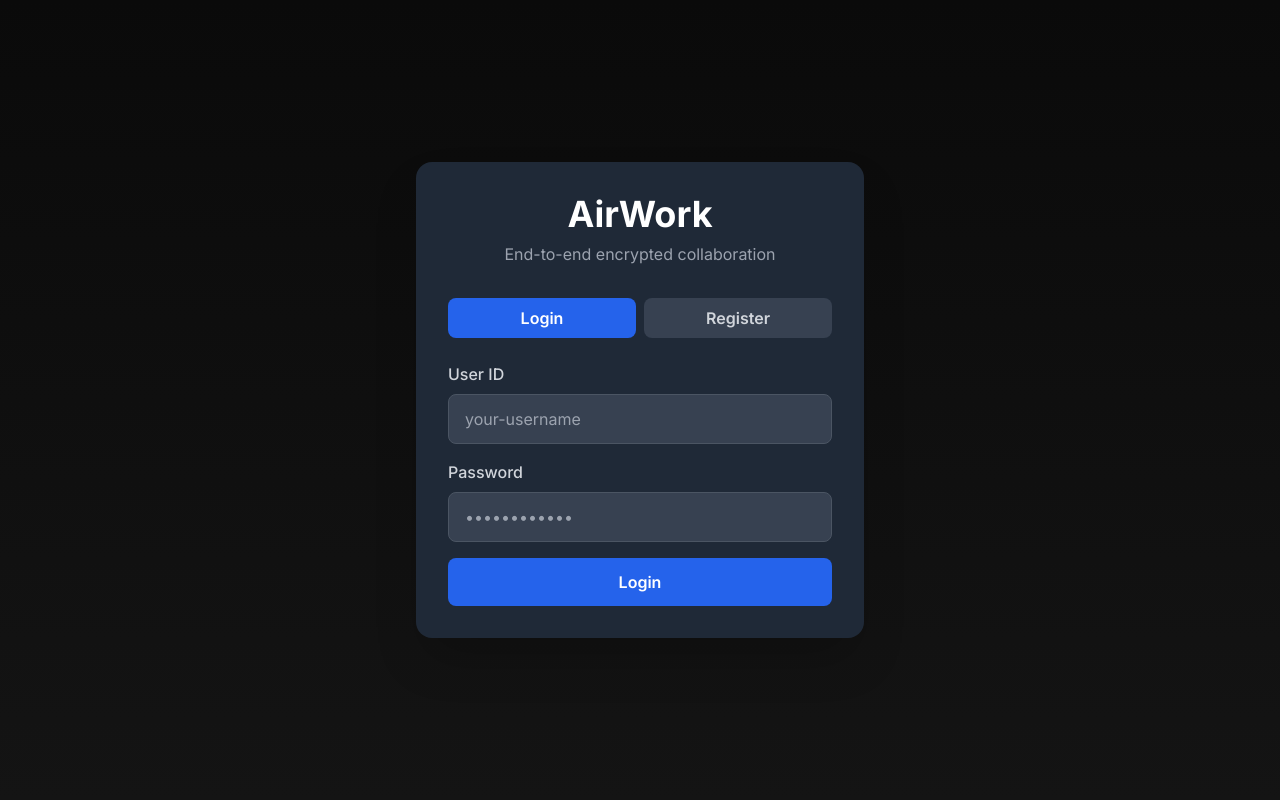
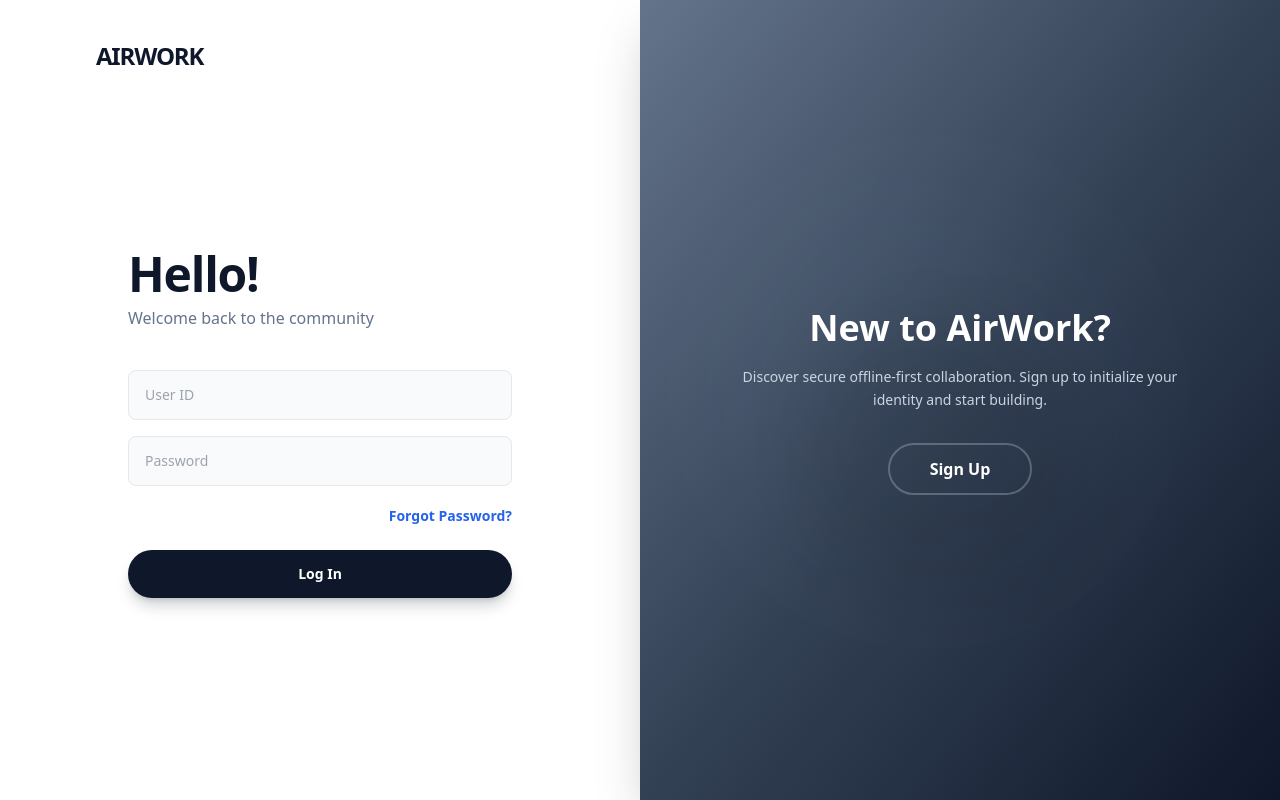
Before and after one commit to nafisadipra/AirWork, a Next.js app: page / in a window 1280 px wide. Built offline with nearby package versions, Linux system fonts and the light colour scheme.

Commit message:
updated ui and forget pass

```diff
--- a/src/app/page.tsx
+++ b/src/app/page.tsx
@@ -1,133 +1,273 @@
 'use client';
 
 import { useState } from 'react';
+import { useRouter } from 'next/navigation';
 
 export default function LoginPage() {
+  const router = useRouter();
   const [isLogin, setIsLogin] = useState(true);
+  const [isRecoveryMode, setIsRecoveryMode] = useState(false); // <--- Added Recovery State
+
   const [userId, setUserId] = useState('');
+  const [email, setEmail] = useState('');
   const [password, setPassword] = useState('');
-  const [error, setError] = useState('');
-  const [successMsg, setSuccessMsg] = useState('');
-  const [loading, setLoading] = useState(false);
+  const [status, setStatus] = useState({ type: '', message: '' });
+
+  // Emergency Kit Modal States
+  const [recoveryPhrase, setRecoveryPhrase] = useState<string | null>(null);
+  const [showRecoveryModal, setShowRecoveryModal] = useState(false);
 
   const handleSubmit = async (e: React.FormEvent) => {
     e.preventDefault();
-    setError('');
-    setSuccessMsg('');
-    setLoading(true);
+    setStatus({ type: 'info', message: isRecoveryMode ? 'Recovering vault...' : 'Authenticating...' });
 
     try {
-      // Access the secure IPC bridge
       const api = (window as any).electronAPI;
 
-      if (!api) {
-        throw new Error('Electron API bridge not found! Are you running in the desktop app?');
+      // If we are in Login or Recovery mode, we call api.login.
+      // The backend automatically detects if the password is 24 words!
+      const result = isLogin
+        ? await api.login({ userId, password })
+        : await api.register({ userId, email, password });
+
+      if (result.success) {
+        localStorage.setItem('airwork_user', userId);
+
+        if (!isLogin && result.recoveryPhrase) {
+          // Registration: Show the Emergency Kit Modal
+          setRecoveryPhrase(result.recoveryPhrase);
+          setShowRecoveryModal(true);
+        } else {
+          // Login / Recovery: Proceed directly to Dashboard
+          setStatus({ type: 'success', message: 'Success! Decrypting vault...' });
+          setTimeout(() => {
+            router.push('/dashboard');
+          }, 800);
         }
 
-      // Call the handlers we built in main.ts
-      const result = isLogin
-        ? await api.login({ userId, password })
-        : await api.register({ userId, password });
-
-      if (result.success) {
-        setSuccessMsg(`Successfully ${isLogin ? 'logged in' : 'registered'}! Database unlocked.`);
-        // In the future, this is where we will route to the Kanban board
       } else {
-        setError(result.error || 'Authentication failed');
+        setStatus({ type: 'error', message: result.error || 'Authentication failed' });
       }
     } catch (err) {
-      setError(err instanceof Error ? err.message : 'Unknown error');
-    } finally {
-      setLoading(false);
+      setStatus({ type: 'error', message: 'Bridge connection error' });
     }
   };
 
+  const toggleMode = () => {
+    setIsLogin(!isLogin);
+    setIsRecoveryMode(false); // Reset recovery mode if they switch tabs
+    setStatus({ type: '', message: '' });
+  };
+
   return (
-    <div className="min-h-screen flex items-center justify-center p-4">
-      <div className="max-w-md w-full bg-gray-800 rounded-2xl shadow-2xl p-8">
-        <div className="text-center mb-8">
-          <h1 className="text-4xl font-bold text-white mb-2">
+    <div className="relative min-h-screen bg-white font-sans text-slate-900 selection:bg-slate-200 overflow-hidden flex">
+
+      {/* ==================== FORM PANEL ==================== */}
+      <div
+        className={`absolute top-0 left-0 w-full lg:w-1/2 h-full flex flex-col justify-center px-8 sm:px-16 lg:px-24 bg-white z-10 transition-transform duration-700 ease-in-out ${
+          isLogin ? 'translate-x-0' : 'lg:translate-x-full'
+        }`}
+      >
+        {/* Top Left Branding */}
+        <div className="absolute top-10 left-8 sm:left-16 lg:left-24">
+          <h1 className="text-2xl font-black tracking-tighter uppercase text-slate-900">
             AirWork
           </h1>
-          <p className="text-gray-400">
-            End-to-end encrypted collaboration
-          </p>
         </div>
 
-        <div className="flex gap-2 mb-6">
-          <button
-            onClick={() => setIsLogin(true)}
-            className={`flex-1 py-2 px-4 rounded-lg font-semibold transition ${
-              isLogin
-                ? 'bg-blue-600 text-white'
-                : 'bg-gray-700 text-gray-300 hover:bg-gray-600'
-            }`}
-          >
-            Login
-          </button>
-          <button
-            onClick={() => setIsLogin(false)}
-            className={`flex-1 py-2 px-4 rounded-lg font-semibold transition ${
-              !isLogin
-                ? 'bg-blue-600 text-white'
-                : 'bg-gray-700 text-gray-300 hover:bg-gray-600'
-            }`}
-          >
-            Register
-          </button>
-        </div>
+        {/* Form Container */}
+        <div className="w-full max-w-sm mx-auto mt-12">
+          <h2 className="text-5xl font-extrabold text-slate-900 tracking-tight mb-2 transition-all">
+            {isRecoveryMode ? 'Recovery' : isLogin ? 'Hello!' : 'Join Us!'}
+          </h2>
+          <p className="text-slate-500 font-medium mb-10">
+            {isRecoveryMode
+              ? 'Enter your 24-word phrase to restore access.'
+              : isLogin
+                ? 'Welcome back to the community'
+                : 'Initialize your secure offline identity'}
+          </p>
 
           <form onSubmit={handleSubmit} className="space-y-4">
+
+            {/* User ID Input (Always visible) */}
             <div>
-            <label className="block text-gray-300 mb-2 font-medium">
-              User ID
-            </label>
               <input
                 type="text"
+                placeholder="User ID"
                 value={userId}
                 onChange={(e) => setUserId(e.target.value)}
-              className="w-full px-4 py-3 bg-gray-700 border border-gray-600 rounded-lg text-white focus:outline-none focus:ring-2 focus:ring-blue-500"
-              placeholder="your-username"
+                className="w-full px-4 py-3.5 bg-gray-50 border border-gray-200 rounded-lg text-sm text-slate-900 placeholder-gray-400 focus:outline-none focus:border-slate-500 focus:ring-1 focus:ring-slate-500 transition-all"
                 required
               />
             </div>
 
+            {/* Email Input (Only visible on Sign Up) */}
+            {!isLogin && (
               <div>
-            <label className="block text-gray-300 mb-2 font-medium">
-              Password
-            </label>
                 <input
-              type="password"
-              value={password}
-              onChange={(e) => setPassword(e.target.value)}
-              className="w-full px-4 py-3 bg-gray-700 border border-gray-600 rounded-lg text-white focus:outline-none focus:ring-2 focus:ring-blue-500"
-              placeholder="••••••••••••"
-              minLength={12}
-              required
+                  type="email"
+                  placeholder="Email Address"
+                  value={email}
+                  onChange={(e) => setEmail(e.target.value)}
+                  className="w-full px-4 py-3.5 bg-gray-50 border border-gray-200 rounded-lg text-sm text-slate-900 placeholder-gray-400 focus:outline-none focus:border-slate-500 focus:ring-1 focus:ring-slate-500 transition-all"
+                  required={!isLogin}
                 />
-          </div>
-
-          {error && (
-            <div className="bg-red-900/50 border border-red-700 text-red-200 px-4 py-3 rounded-lg">
-              {error}
               </div>
             )}
 
-          {successMsg && (
-            <div className="bg-green-900/50 border border-green-700 text-green-200 px-4 py-3 rounded-lg">
-              {successMsg}
+            {/* Password / Recovery Input */}
+            <div>
+              {isRecoveryMode ? (
+                <textarea
+                  placeholder="Paste your 24-word recovery phrase here..."
+                  value={password}
+                  onChange={(e) => setPassword(e.target.value)}
+                  className="w-full px-4 py-3.5 bg-gray-50 border border-red-200 rounded-lg text-sm text-slate-900 placeholder-gray-400 focus:outline-none focus:border-red-500 focus:ring-1 focus:ring-red-500 transition-all resize-none"
+                  rows={3}
+                  required
+                />
+              ) : (
+                <input
+                  type="password"
+                  placeholder="Password"
+                  value={password}
+                  onChange={(e) => setPassword(e.target.value)}
+                  className="w-full px-4 py-3.5 bg-gray-50 border border-gray-200 rounded-lg text-sm text-slate-900 placeholder-gray-400 focus:outline-none focus:border-slate-500 focus:ring-1 focus:ring-slate-500 transition-all"
+                  required
+                />
+              )}
+            </div>
+
+            {/* Forgot Password Link (Only visible on normal Login) */}
+            {isLogin && !isRecoveryMode && (
+              <div className="flex justify-end pt-1">
+                <button
+                  type="button"
+                  onClick={() => setIsRecoveryMode(true)}
+                  className="text-sm font-semibold text-blue-600 hover:text-blue-800 transition-colors"
+                >
+                  Forgot Password?
+                </button>
               </div>
             )}
 
+            {/* Cancel Recovery Link (Visible only in Recovery mode) */}
+            {isRecoveryMode && (
+              <div className="flex justify-end pt-1">
+                <button
+                  type="button"
+                  onClick={() => setIsRecoveryMode(false)}
+                  className="text-sm font-semibold text-slate-500 hover:text-slate-800 transition-colors"
+                >
+                  Back to Password Login
+                </button>
+              </div>
+            )}
+
+            {/* Status Banner */}
+            {status.message && (
+              <div className={`p-3 text-sm font-semibold rounded-lg mt-2 ${
+                status.type === 'error' ? 'bg-red-50 text-red-600 border border-red-100' :
+                status.type === 'success' ? 'bg-green-50 text-green-700 border border-green-100' :
+                'bg-blue-50 text-blue-600 border border-blue-100'
+              }`}>
+                {status.message}
+              </div>
+            )}
+
+            {/* Submit Button */}
+            <div className="pt-2">
               <button
                 type="submit"
-            disabled={loading}
-            className="w-full bg-blue-600 hover:bg-blue-700 disabled:bg-gray-600 text-white font-semibold py-3 px-4 rounded-lg transition"
+                className={`w-full py-3.5 text-white rounded-full text-sm font-bold shadow-lg transition-all active:scale-[0.98] ${
+                  isRecoveryMode ? 'bg-red-600 hover:bg-red-700 shadow-red-600/20' : 'bg-slate-900 hover:bg-slate-800 shadow-slate-900/20'
+                }`}
               >
-            {loading ? 'Processing...' : isLogin ? 'Login' : 'Create Account'}
+                {isRecoveryMode ? 'Recover Vault' : isLogin ? 'Log In' : 'Create Account'}
               </button>
+            </div>
           </form>
+
+          {/* Mobile-only toggle fallback */}
+          <div className="mt-8 text-center text-sm text-slate-600 lg:hidden">
+            {isLogin ? "Don't have an account? " : "Already have an account? "}
+            <button
+              type="button"
+              onClick={toggleMode}
+              className="font-bold text-blue-600 hover:text-blue-800 transition-colors"
+            >
+              {isLogin ? 'Sign up' : 'Log in'}
+            </button>
           </div>
+        </div>
+      </div>
+
+      {/* ==================== SLIDING GRADIENT PANEL ==================== */}
+      <div
+        className={`absolute top-0 left-1/2 w-1/2 h-full hidden lg:flex flex-col justify-center items-center p-16 z-20 transition-transform duration-700 ease-in-out ${
+          isLogin ? 'translate-x-0' : '-translate-x-full'
+        }`}
+      >
+        <div className="absolute inset-0 bg-gradient-to-br from-slate-500 via-slate-700 to-slate-900 shadow-2xl">
+          <div className="absolute top-1/4 right-1/4 w-96 h-96 bg-white/5 rounded-full blur-3xl mix-blend-overlay"></div>
+          <div className="absolute bottom-1/4 left-1/4 w-72 h-72 bg-black/10 rounded-full blur-2xl mix-blend-overlay"></div>
+        </div>
+
+        <div className="relative z-10 max-w-md text-center flex flex-col items-center">
+          <h2 className="text-4xl font-bold text-white leading-tight mb-4">
+            {isLogin ? 'New to AirWork?' : 'Welcome Back!'}
+          </h2>
+          <p className="text-slate-300 text-sm leading-relaxed mb-8">
+            {isLogin
+              ? 'Discover secure offline-first collaboration. Sign up to initialize your identity and start building.'
+              : 'To keep connected with your peer-to-peer network, please log in with your personal info.'}
+          </p>
+
+          <button
+            onClick={toggleMode}
+            className="px-10 py-3 border-2 border-slate-300/30 text-white rounded-full font-bold hover:bg-white/10 hover:border-white/50 transition-all active:scale-95"
+          >
+            {isLogin ? 'Sign Up' : 'Sign In'}
+          </button>
+        </div>
+      </div>
+
+      {/* ==================== EMERGENCY KIT MODAL ==================== */}
+      {showRecoveryModal && recoveryPhrase && (
+        <div className="fixed inset-0 z-[100] flex items-center justify-center bg-slate-900/90 backdrop-blur-sm p-4">
+          <div className="w-full max-w-2xl bg-white rounded-2xl p-8 shadow-2xl animate-in fade-in zoom-in duration-300">
+            <div className="flex items-center gap-4 mb-6">
+              <div className="w-12 h-12 bg-red-50 flex items-center justify-center rounded-full text-red-600">
+                <svg className="w-6 h-6" fill="none" viewBox="0 0 24 24" stroke="currentColor"><path strokeLinecap="round" strokeLinejoin="round" strokeWidth={2} d="M12 9v2m0 4h.01m-6.938 4h13.856c1.54 0 2.502-1.667 1.732-3L13.732 4c-.77-1.333-2.694-1.333-3.464 0L3.34 16c-.77 1.333.192 3 1.732 3z" /></svg>
+              </div>
+              <h2 className="text-2xl font-bold text-slate-900">Emergency Recovery Kit</h2>
+            </div>
+
+            <p className="text-slate-600 mb-8 text-sm leading-relaxed">
+              If you forget your master password, these <strong>24 words</strong> are the only way to recover your data. AirWork cannot reset your password for you.
+              <span className="text-red-600 font-bold ml-1">Write them down and store them offline.</span>
+            </p>
+
+            <div className="grid grid-cols-3 sm:grid-cols-4 gap-2 mb-8 bg-slate-50 p-4 rounded-xl border border-slate-100">
+              {recoveryPhrase.split(' ').map((word, i) => (
+                <div key={i} className="flex gap-2 items-center px-2 py-1.5 bg-white border border-slate-200 rounded-lg shadow-sm">
+                  <span className="text-[10px] font-bold text-slate-400 w-4">{i + 1}</span>
+                  <span className="text-xs font-mono font-bold text-slate-700">{word}</span>
+                </div>
+              ))}
+            </div>
+
+            <button
+              onClick={() => router.push('/dashboard')}
+              className="w-full py-4 bg-slate-900 text-white rounded-full font-bold shadow-xl hover:bg-slate-800 transition-all"
+            >
+              I have saved my recovery phrase
+            </button>
+          </div>
+        </div>
+      )}
+
     </div>
   );
 }
```
Lines whose indentation alone changed are shown as unchanged.
